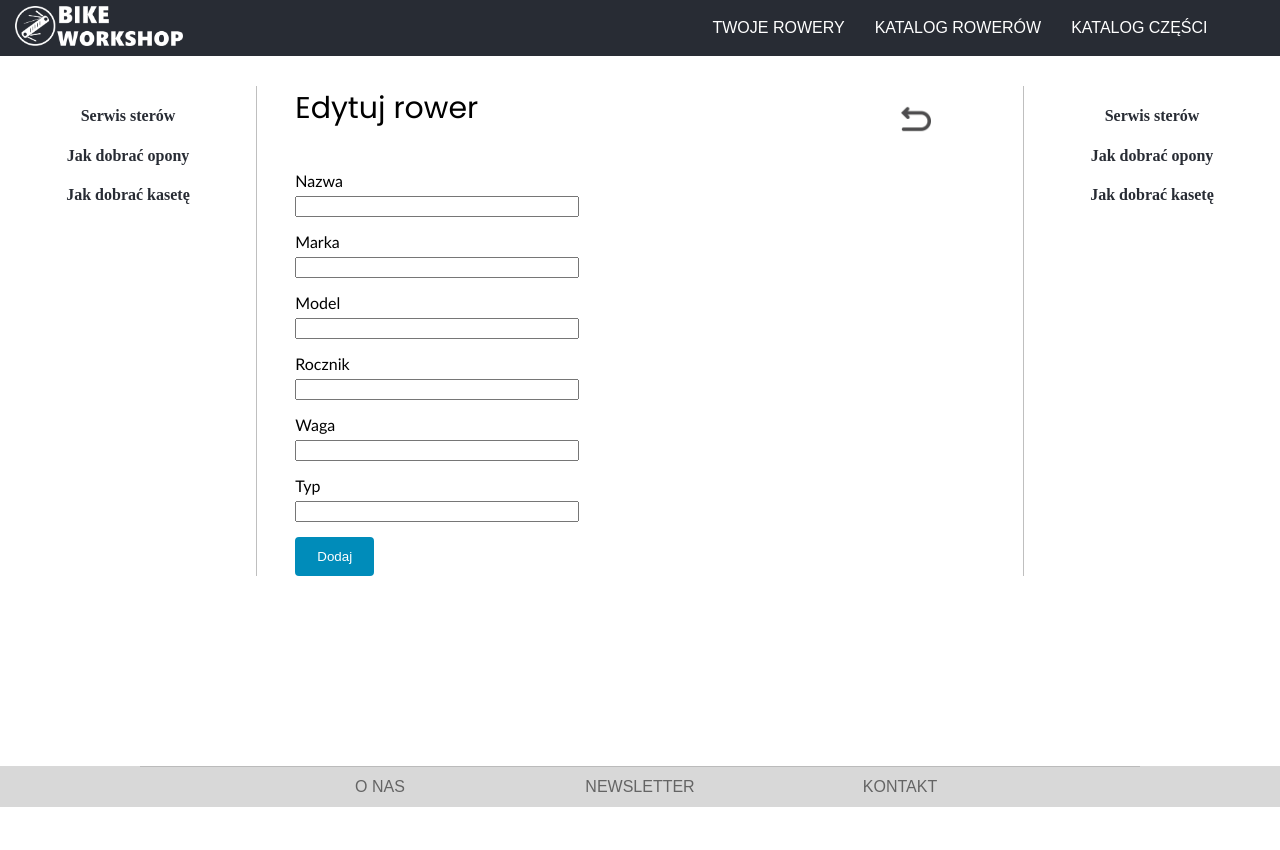
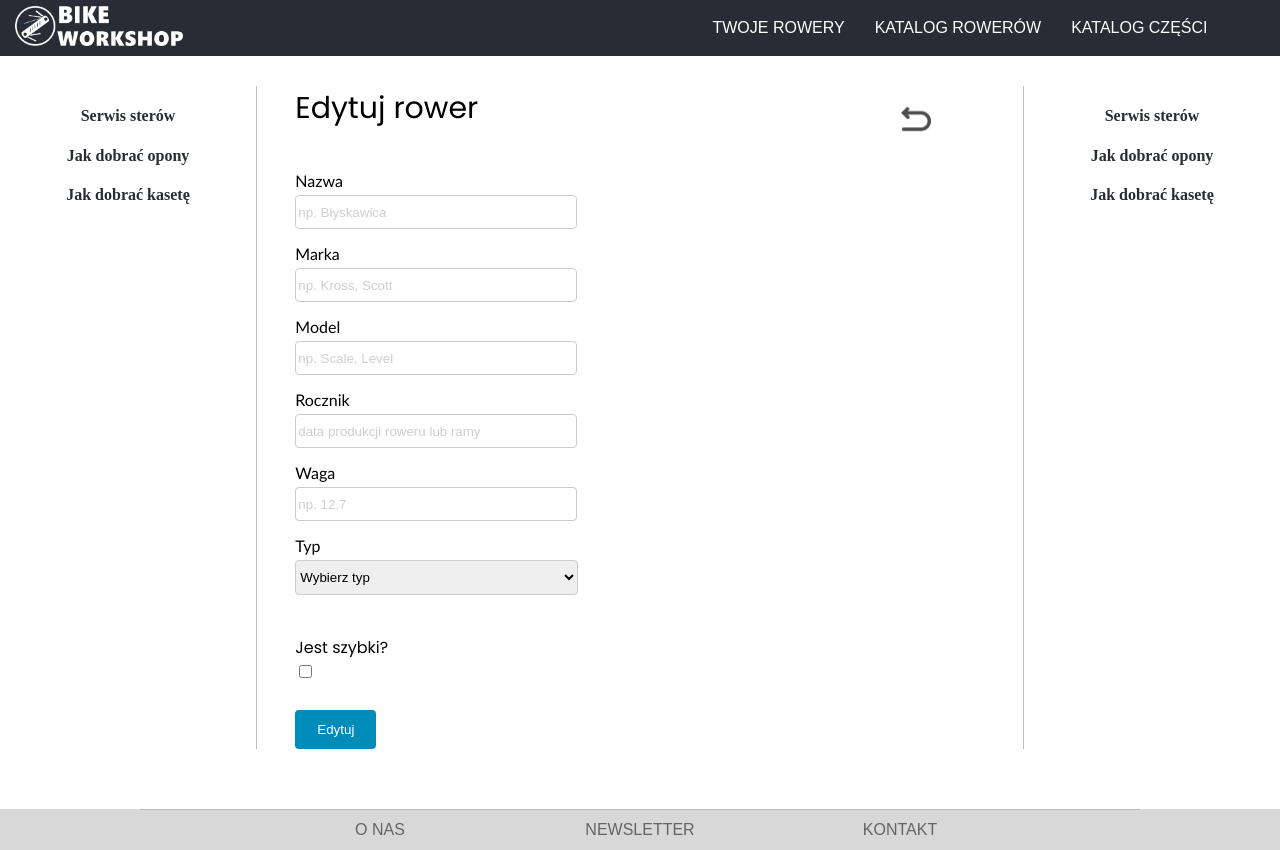
Before and after one commit to filipdrzewiecki/bike-workshop-gui, a React (Create React App) app: page /garage/1/edit in a window 1280 px wide. Before the commit the page ends 807 px from the top, so only its background shows below. Built offline with nearby package versions, Linux system fonts and the light colour scheme; no server answers.

Commit message:
improved form

```diff
--- a/src/JavaScript/Content/Garage/add-bicycle-form.jsx
+++ b/src/JavaScript/Content/Garage/add-bicycle-form.jsx
@@ -1,10 +1,10 @@
 import '../../Css/index.css';
 import React, { Component } from 'react';
-import { Field, reduxForm} from 'redux-form';
+import { Field, reduxForm } from 'redux-form';
 
 class AddBicycleForm extends Component {
 
-renderError({ error, touched}) {
+  renderError({ error, touched }) {
     if (touched && error) {
       return (
         <div className="error">{error}</div>
@@ -12,31 +12,57 @@ renderError({ error, touched}) {
     }
   }
 
-    renderInput = ({input, label, meta}) => {
+  renderInput = ({ input, label, placeholder, meta }) => {
     return (
       <div className="Field">
         <label>{label}</label>
-          <input {...input} autoComplete="off"/>
+        <input {...input} autoComplete="off" placeholder={placeholder}/>
         {this.renderError(meta)}
       </div>
     );
   }
 
   onSubmit = (formValues) => {
+    console.log("Oto formularz", formValues)
     this.props.onSubmit(formValues);
+  }
+
+  handleChange(event) {
+    this.setState({ value: event.target.value });
   }
 
   render() {
     return (
       <div>
         <form onSubmit={this.props.handleSubmit(this.onSubmit)}>
-                      <Field name="name" component={this.renderInput} label={"Nazwa"}/>
-                      <Field name="brand" component={this.renderInput} label={"Marka"}/>
-                      <Field name="model" component={this.renderInput} label={"Model"}/>
-                      <Field name="year" component={this.renderInput} label={"Rocznik"}/>
-                      <Field name="predefinedWeight" component={this.renderInput} label={"Waga"}/>
-                      <Field name="type" component={this.renderInput} label={"Typ"}/>
-                      <button className="button">Dodaj</button>
+          <Field name="name" component={this.renderInput} label={"Nazwa"} placeholder="np. Błyskawica"/>
+          <Field name="brand" component={this.renderInput} label={"Marka"} placeholder="np. Kross, Scott"/>
+          <Field name="model" component={this.renderInput} label={"Model"} placeholder="np. Scale, Level"/>
+          <Field name="year" component={this.renderInput} label={"Rocznik"} placeholder="data produkcji roweru lub ramy"/>
+          <Field name="predefinedWeight" component={this.renderInput} label={"Waga"} placeholder="np. 12.7"/>
+          <div className="Field">
+            <label>Typ</label>
+            <Field name="type" component="select" label={"Typ"}>
+              <option value="" disabled selected>Wybierz typ</option>
+              <option value="MOUNTAIN_BIKE">Rower górski</option>
+              <option value="ROAD_BIKE">Rower szosowy</option>
+            </Field>
+          </div>
+
+          <br></br>
+
+          <div>
+            <label htmlFor="hasEmail">Jest szybki?</label>
+            <div>
+              <Field name="hasEmail" id="hasEmail" component="input" type="checkbox" />
+            </div>
+          </div>
+
+          <div></div>
+
+          <br></br>
+
+          <button className="button">{this.props.send}</button>
         </form>
       </div>
     );
@@ -47,12 +73,18 @@ renderError({ error, touched}) {
 const validate = (formValues) => {
   const errors = {};
 
+  const required = 'Pole obowiązkowe';
+
   if (!formValues.name) {
-    errors.name = 'Podaj nazwę roweru';
+    errors.name = required;
   }
 
   if (!formValues.brand) {
-    errors.brand = 'Podaj markę roweru';
+    errors.brand = required;
+  }
+
+  if (!formValues.model) {
+    errors.model = required;
   }
 
   return errors;
--- /dev/null
+++ b/src/JavaScript/Content/Garage/bicycleDetails.jsx
@@ -0,0 +1,33 @@
+import '../../Css/index.css';
+import React, { Component } from 'react';
+import { Link } from "react-router-dom";
+
+export function MapType (props) {
+    if (props.type === "MOUNTAIN_BIKE") {
+      return "Rower górski";
+    }
+    if (props.type === "ROAD_BIKE") {
+      return "Rower szosowy";
+    }
+    return "Nieznany";
+  }
+
+class BicycleDetails extends Component {
+    render() {
+        return (
+            <div>
+                <div>Typ: <MapType type = {this.props.bicycle.type}/></div>
+                <div>Waga: {this.props.bicycle.predefinedWeight}</div>
+                <div>Rama: </div>
+                <div>Widelec: </div>
+                <div className="bicycle-actions">
+                    <Link className="button" to={`/garage/${this.props.bicycle.id}/edit`}>Edytuj</Link>
+                    <Link className="button" to={`/garage/${this.props.bicycle.id}/delete`}>Usuń</Link>
+                </div>
+            </div>
+
+        );
+    }
+}
+
+export default BicycleDetails;
--- a/src/JavaScript/Content/Garage/createBicycle.jsx
+++ b/src/JavaScript/Content/Garage/createBicycle.jsx
@@ -18,7 +18,7 @@ class AddBicycle extends Component {
             title="Dodaj rower"
             backButtonLink='/garage'
             paragraphs={[
-                <BicycleForm onSubmit={this.onSubmit}/>
+                <BicycleForm onSubmit={this.onSubmit} send="Dodaj" />
           ]}
           />
         );
--- a/src/JavaScript/Content/Garage/garage.jsx
+++ b/src/JavaScript/Content/Garage/garage.jsx
@@ -4,6 +4,9 @@ import ArticleBody from '../../Page/PageElements/article.jsx';
 import { Link } from "react-router-dom";
 import { getBicycles } from "../apis/api-router.jsx"
 import { connect } from 'react-redux';
+import { MapType } from './bicycleDetails';
+
+
 
 const BicycleList = ({ bicycles }) => {
   return (
@@ -13,8 +16,7 @@ const BicycleList = ({ bicycles }) => {
         <div className="bicycle" key={bike.id}>
             <h2>{bike.name}</h2>
             <div>{bike.brand} {bike.model}</div>
-            <div>Typ: {bike.type}</div>
-            <div>Waga: {bike.weight}</div>
+            <div><MapType type = {bike.type }/>  {bike.weight} kg </div>
         </div>
         </Link>
       ))}
--- a/src/JavaScript/Content/Garage/getBicycle.jsx
+++ b/src/JavaScript/Content/Garage/getBicycle.jsx
@@ -2,8 +2,8 @@ import '../../Css/index.css';
 import React, { Component } from 'react';
 import ArticleBody from '../../Page/PageElements/article.jsx';
 import { getBicycle } from "../apis/api-router.jsx"
-import { Link } from "react-router-dom";
 import { connect } from 'react-redux';
+import BicycleDetails from './bicycleDetails.jsx'
 
 class Bicycle extends Component {
 
@@ -11,24 +11,24 @@ class Bicycle extends Component {
     this.props.getBicycle(this.props.match.params.id);
   }
 
+  renderBicycle() {
+    return (
+    <ArticleBody
+      backButtonLink='/garage'
+      title={this.props.bicycle.name}
+      secondaryTitle={<div>{this.props.bicycle.brand} {this.props.bicycle.model} {this.props.bicycle.year}</div>}
+      paragraphs={[
+        <BicycleDetails bicycle={this.props.bicycle}/>
+      ]}
+    />
+    );
+  }
+
   render() {
     if (!this.props.bicycle) {
       return <div>Loading...</div>
     }
-    return <ArticleBody
-      backButtonLink='/garage'
-      title={this.props.bicycle.name}
-      secondaryTitle={<div>{this.props.bicycle.brand} {this.props.bicycle.model} {this.props.bicycle.year}</div>}
-      paragraphs={[
-        <div>Typ: {this.props.bicycle.type}</div>,
-        <div>Waga: {this.props.bicycle.predefinedWeight}</div>,
-
-        <div className="bicycle-actions">
-          <Link className="button" to={`/garage/${this.props.bicycle.id}/edit`}>Edytuj</Link>
-          <Link className="button" to={`/garage/${this.props.bicycle.id}/delete`}>Usuń</Link>
-        </div>
-      ]}
-    />
+    return this.renderBicycle();
   }
 }
 
--- a/src/JavaScript/Content/Garage/updateBicycle.jsx
+++ b/src/JavaScript/Content/Garage/updateBicycle.jsx
@@ -25,7 +25,9 @@ class UpdateBicycle extends Component {
             paragraphs={[
                 <BicycleForm
                 initialValues={this.props.bicycle}
-                onSubmit={this.onSubmit}/>
+                onSubmit={this.onSubmit}
+                send="Edytuj"
+                />
           ]}
           />
         );
--- a/src/JavaScript/Css/index.css
+++ b/src/JavaScript/Css/index.css
@@ -200,6 +200,33 @@ a:active {
 
 .Field input {
     width: 40%;
+    height: 30px;
+    border-radius: 4px;
+    border: 1px solid #ccc;
+}
+
+.Field select {
+    border: 1px solid #ccc;
+    font-family: Arial;
+    width: 41%;
+    height: 35px;
+    border-radius: 4px;
+}
+
+::-webkit-input-placeholder {
+    color: rgba(189, 189, 189, 0.74);
+}
+
+::-moz-placeholder {
+    color: rgba(189, 189, 189, 0.74);
+}
+
+:-ms-input-placeholder {
+    color: rgba(189, 189, 189, 0.74);
+}
+
+:-moz-placeholder {
+    color: rgba(189, 189, 189, 0.74);
 }
 
 .Field label {
@@ -245,3 +272,8 @@ a:active {
     display: flex;
     border-top: 1px solid rgba(0, 0, 0, 0.25);
 }
+
+.error {
+    font-size: 10px;
+    font-weight: 100;
+}
```
Lines whose indentation alone changed are shown as unchanged.
